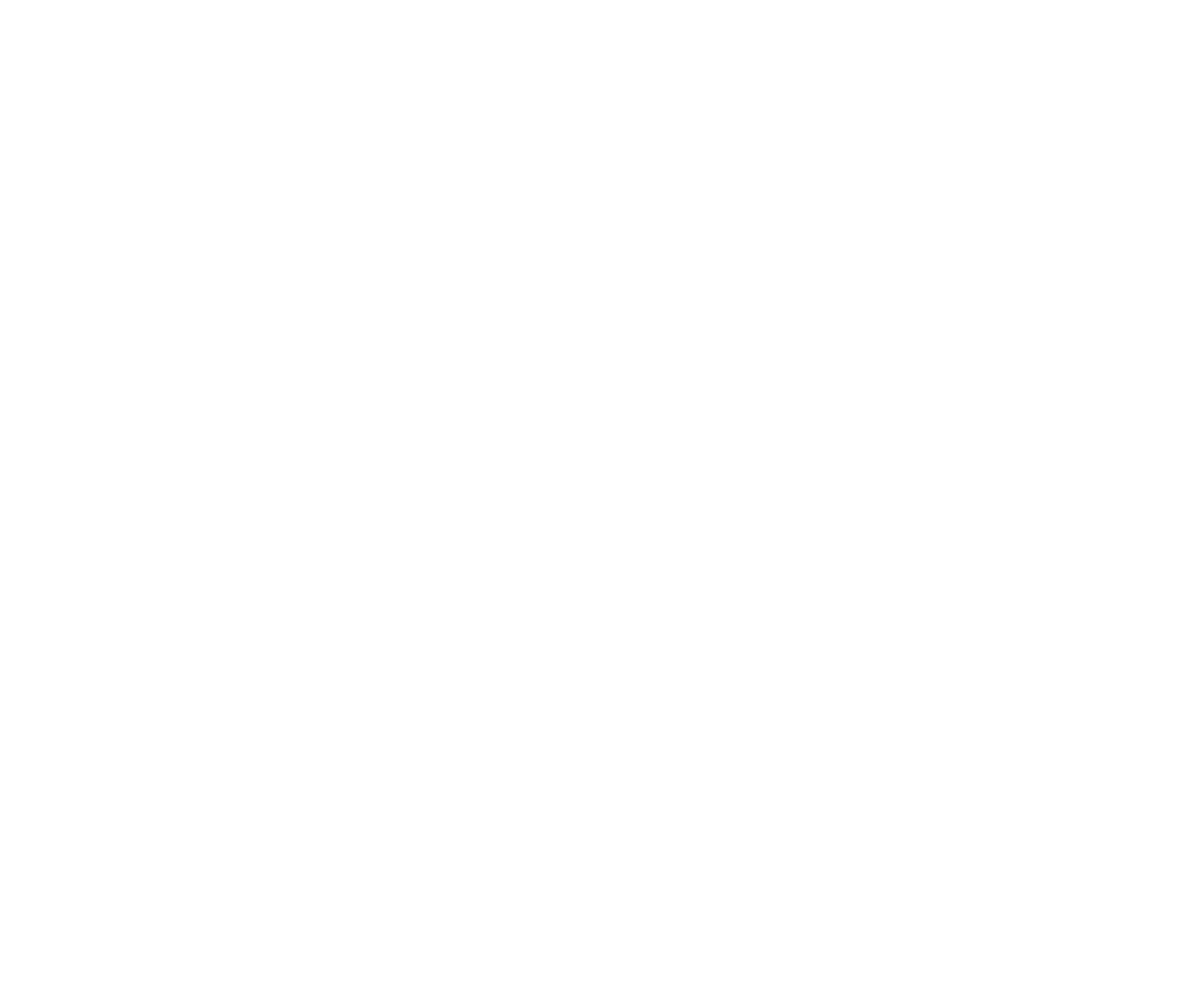
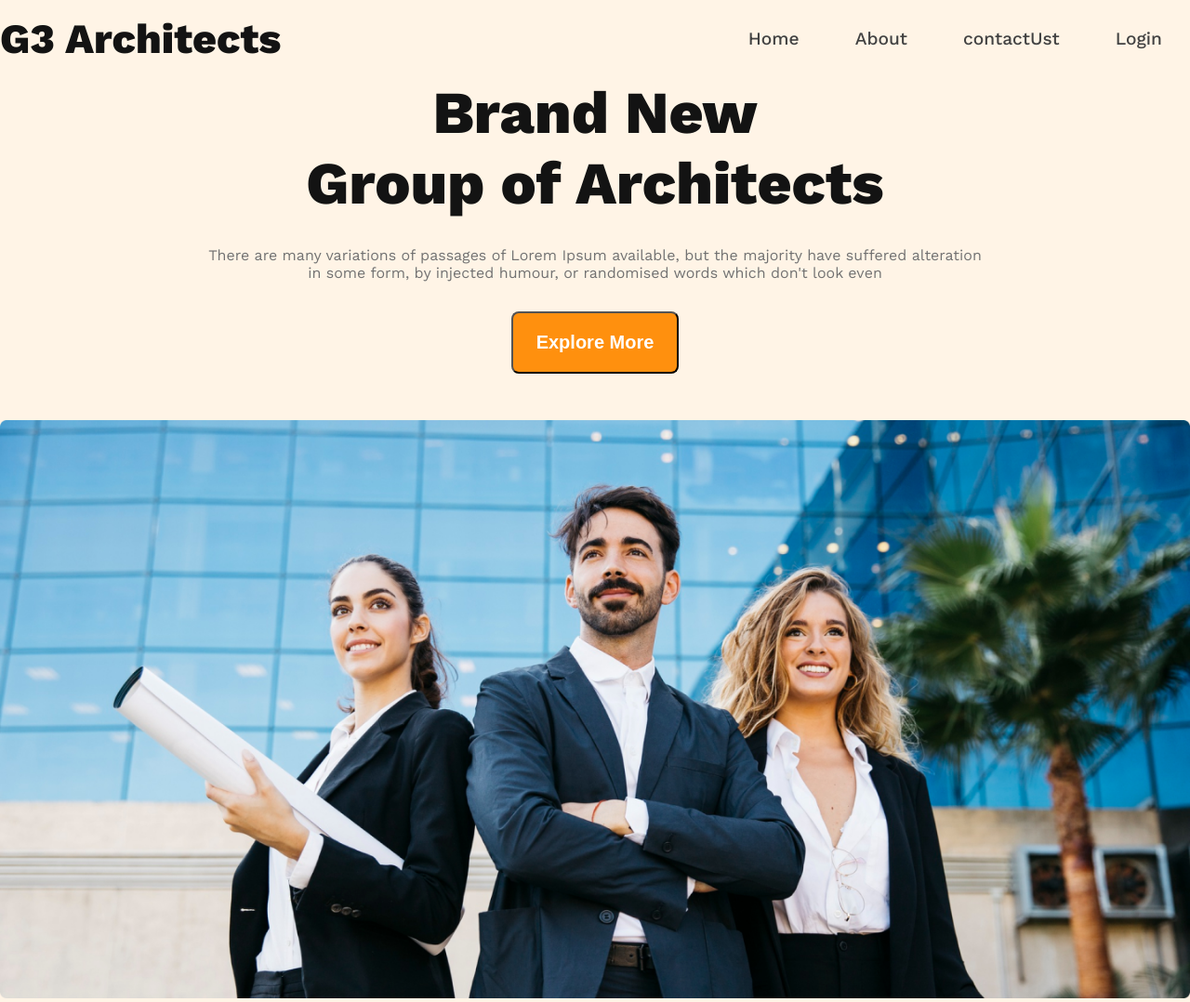
Before and after one commit to AhammedNoyon/G3-archtects-website, a plain HTML site: page index.html in a window 1280 px wide. Shown: the whole page at 93% size. Before the commit the page ends 800 px from the top, so only its background shows below. Drawn offline with nearby package versions, Linux system fonts and the light colour scheme.

Commit message:
navbar commit for G3-architects-website

```diff
--- a/index.html
+++ b/index.html
@@ -7,6 +7,32 @@
     <link rel="stylesheet" href="styles/style.css">
 </head>
 <body class="work-sans-font">
+    <header class="bg-primary">
+        <div class="nav-container">
+            <nav class="navbar">
+                <h3 class="nav-title dark1">G3 Architects</h3>
+                <ul class="nav-link">
+                    <li class="nav-item"><a class="dark2" href="">Home</a></li>
+                    <li class="nav-item"><a class="dark2" href="">About</a></li>
+                    <li class="nav-item"><a class="dark2" href="">contactUst</a></li>
+                    <li class="nav-item"><a class="dark2" href="">Login</a></li>
+                </ul>
+            </nav>
+            <div class="banner-content">
+                <h1 class="banner-title dark1">Brand New <br>Group of Architects </h1>
+                <p class="banner-description dark3">There are many variations of passages of Lorem Ipsum available, but the majority have suffered alteration in some form, by injected humour, or randomised words which don't look even</p>
+                <button class="primary-btn">Explore More</button>
+            </div>
+            <div class="banner">
+                <img class="banner-image" src="images/banner.png" alt="">
+            </div>
+        </div>
+    </header>
+    <main>
 
+    </main>
+    <footer>
+
+    </footer>
 </body>
 </html>
--- a/styles/style.css
+++ b/styles/style.css
@@ -6,3 +6,82 @@
     font-weight: 400;
     font-style: normal;
 }
+/* share style */
+*{
+    margin: 0;
+    padding: 0;
+    box-sizing: border-box;
+}
+.bg-primary{
+    background-color: rgba(255, 144, 14, 0.1);
+}
+.navbar,.banner{
+    max-width: 1440px;
+    margin: 0 auto;
+}
+.dark1{
+    color: #131313;
+}
+.dark2{
+    color: #424242;
+}
+.dark3{
+    color: #727272;
+}
+.primary-btn{
+    background-color: rgba(255, 144, 14, 1);
+    border-radius: 8px;
+    font-size: 1.25rem;
+    font-weight: 600;
+    color: white;
+    padding: 20px 25px;
+
+}
+
+/* navbar style */
+.navbar{
+    display: flex;
+    justify-content: space-between;
+    align-items: center;
+}
+.nav-link{
+    display: flex;
+}
+.nav-item{
+    list-style: none;
+    margin: 30px;
+    font-size: 1.2rem;
+    font-weight: 500;
+}
+.nav-item > a{
+    text-decoration: none;
+}
+.nav-title{
+    font-size: 2.8rem;
+    font-weight: 800;
+}
+/* banner content style */
+.banner-content{
+    max-width: 850px;
+    margin: 0 auto;
+    text-align: center;
+    margin-bottom: 50px;
+}
+.banner-title{
+    font-size: 4rem;
+    font-weight: 800;
+}
+.banner-description{
+    font-size: 1rem;
+    font-weight: 400;
+    margin-top: 30px;
+    margin-bottom: 32px;
+}
+.banner-image{
+    width: 100%;
+}
+@media screen and (max-width:576px) {
+    .navbar,.nav-link{
+        flex-direction: column;
+    }
+}
```
